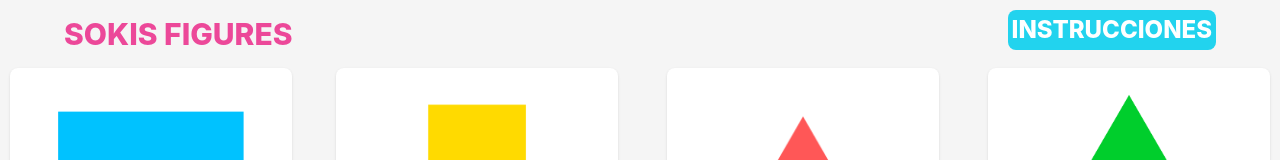
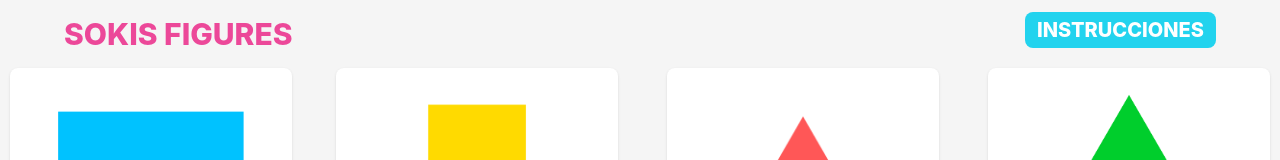
Before and after one commit to sojoko/sokis-figures, a React (Create React App) app: page /planas in a window 1280 px wide. Shown: the top 160 px of the page. Built offline with nearby package versions, Linux system fonts and the light colour scheme.

Commit message:
instrucctions

```diff
--- a/src/components/Header.jsx
+++ b/src/components/Header.jsx
@@ -20,7 +20,7 @@ function Header() {
         <p className='mt-4 lg:ml-16 text-center text-pink-500 text-3xl font-extrabold'>SOKIS FIGURES</p>
       </a>
       <button onClick={openModal} className='bg-cyan-400 lg:mr-16 p-1 rounded-lg hover:bg-cyan-500 mt-2'>
-        <p className='mt-4text-center text-white text-2xl font-extrabold'>INSTRUCCIONES</p>
+        <p className='mx-2 text-center text-white text-xl font-extrabold'>INSTRUCCIONES</p>
       </button>
       <ModalInstruc isOpen={isModalOpen} onClose={closeModal} />
     </div>
--- a/src/components/ModalInstruc.jsx
+++ b/src/components/ModalInstruc.jsx
@@ -31,7 +31,7 @@ function ModalInstruc({ isOpen, onClose }) {
           </li>
         </ol>
         <button
-          className="mt-6 bg-pink-500 text-white px-4 py-2 rounded"
+          className="mt-6 bg-pink-500 hover:bg-pink-400 text-white px-4 py-2 rounded"
           onClick={onClose}
         >
           Aceptar
```
